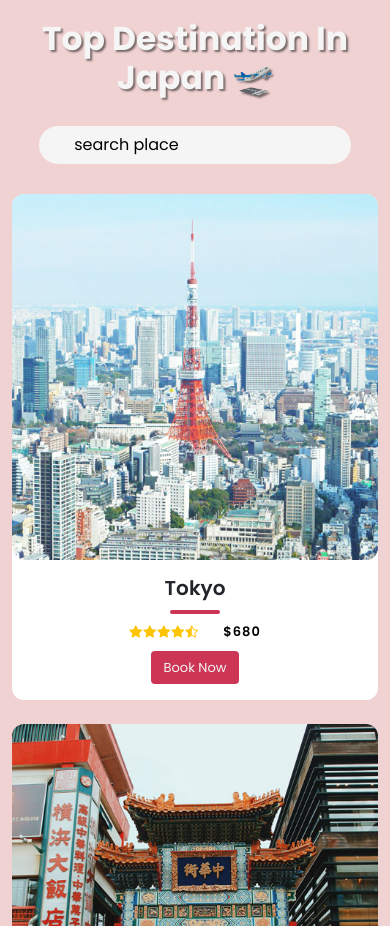
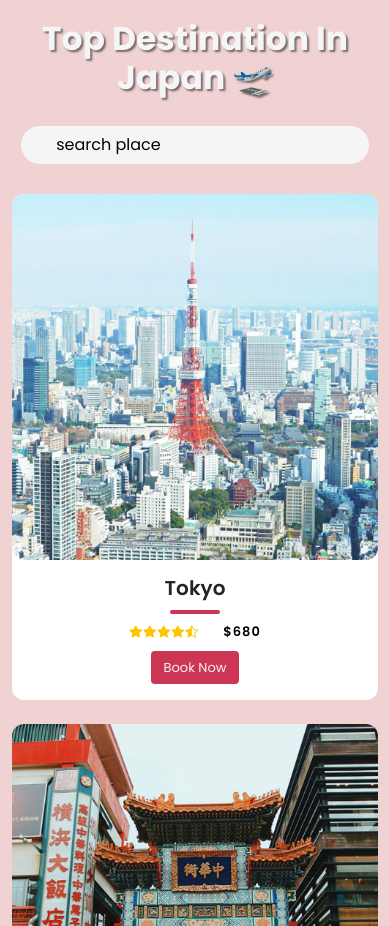
Before and after one commit to andreasmaiken25/andreastravel, a plain HTML site: page index.html in a window 390 px wide. Shown: the part 5440-6366 px from the top of the page. Drawn offline with nearby package versions, Linux system fonts and the light colour scheme.

Commit message:
benerin responsive ke-5

```diff
--- a/css/style.css
+++ b/css/style.css
@@ -532,8 +532,8 @@ section {
 }
 
 .search-bar {
-  width: 98%;
-  max-width: 445px;
+  width: 95%;
+  max-width: 440px;
   background: whitesmoke;
   display: flex;
   border-radius: 60px;
--- a/index.html
+++ b/index.html
@@ -188,13 +188,11 @@
         <div class="row">
           <div class="col">
             <h1 class="judul-12">Top Destination In Japan <span>🛫</span></h1>
-            <div class="container">
               <div class="search">
                 <form class="search-bar">
                   <input type="text" placeholder="search place" id="search-box" />
                 </form>
               </div>
-            </div>
           </div>
         </div>
         <div class="row justify-content-center">
```
